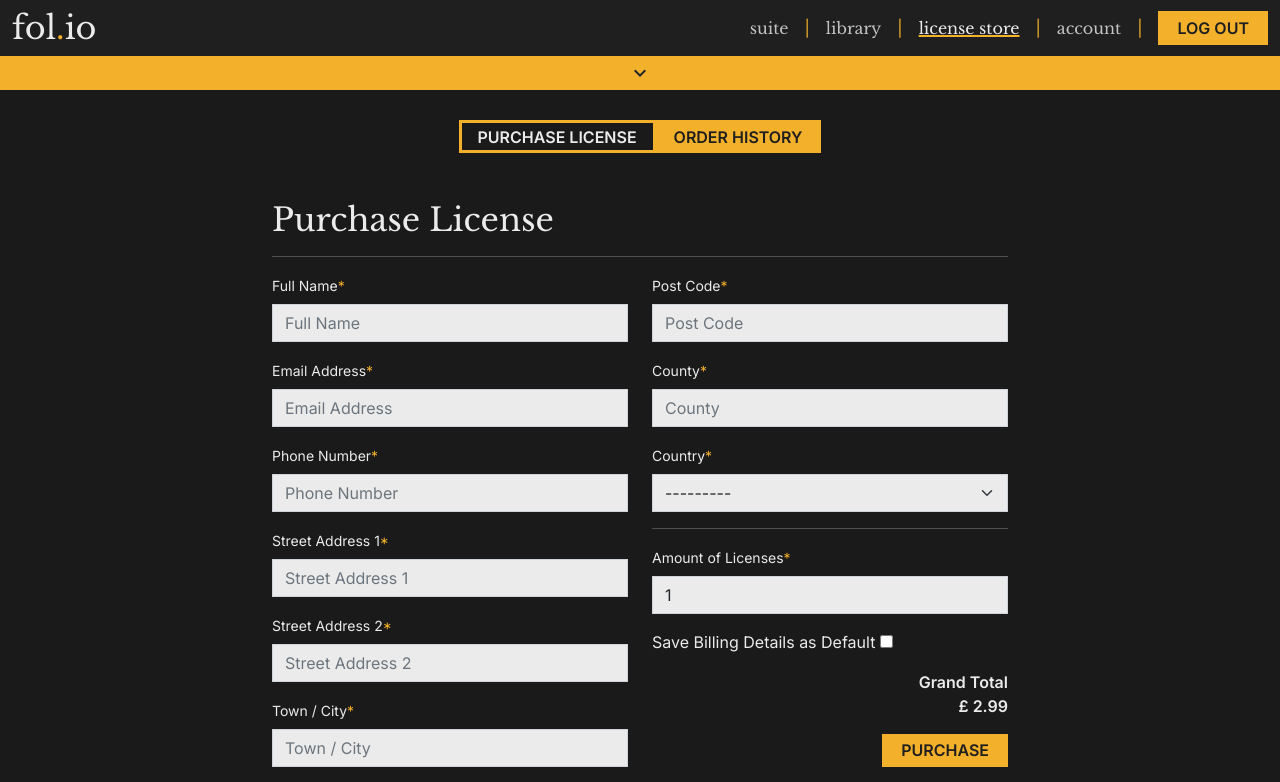
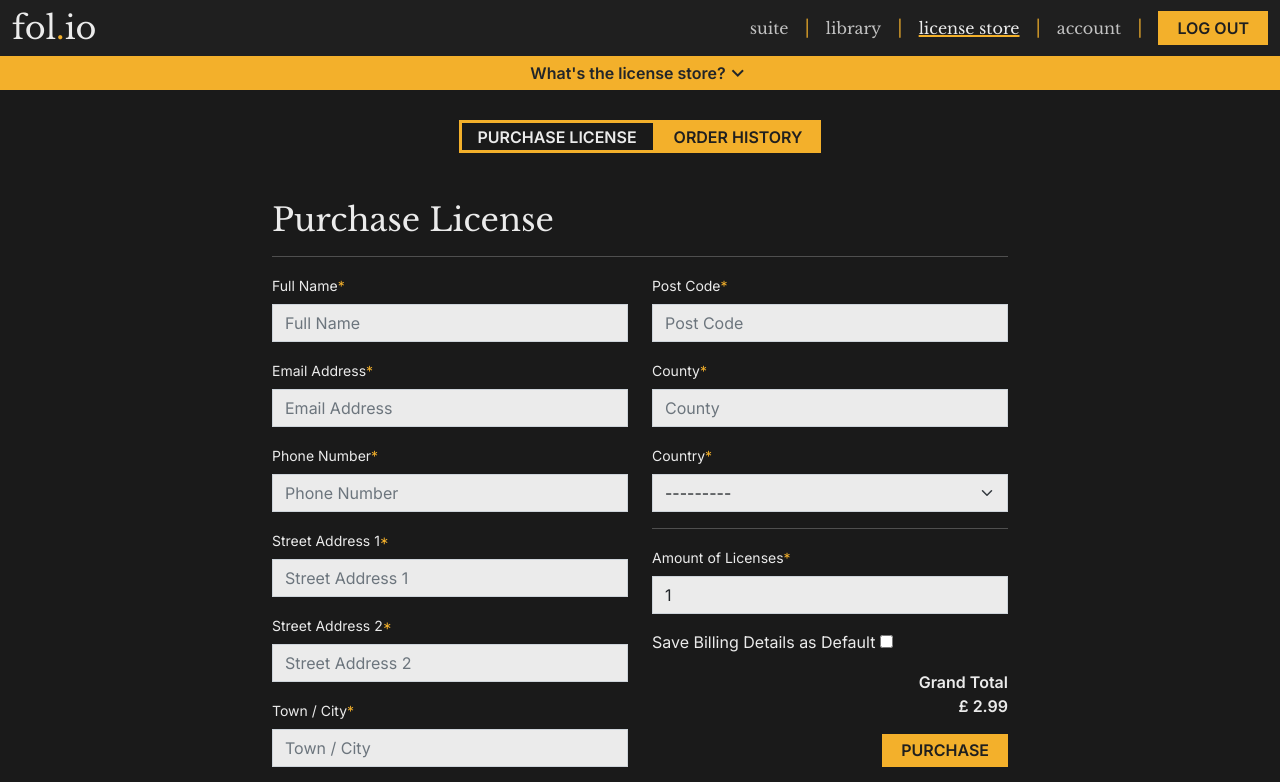
Before and after one commit to Code-Institute-Submissions/KieranSweeden-fol.io, a Django app: page /license/purchase/ in a window 1280 px wide. Shown: the top 782 px of the page. Run offline with Django 4.2, Linux system fonts and the light colour scheme; the visitor is signed in with stand-in values (Sample User, id 1); some libraries are stand-ins or nearby versions.

Commit message:
Add license store help content

```diff
--- /dev/null
+++ b/license/templates/license/includes/snippets/help_license_content.html
@@ -0,0 +1,3 @@
+<p>The <strong>license store</strong> is where you can <strong>purchase licenses</strong> which enable you to publish your folios to the outside world.</p>
+<p>After <strong>filling in</strong> and <strong>submitting the form</strong> within the <a href="{% url 'purchase_license' %}">purchase license page</a>, you'll be re-directed to <strong>Stripe</strong> to complete your license purchase.</p>
+<p>You can also view <strong>previous license purchases</strong> by navigating to the <a href="{% url 'order_history' %}">order history page</a>.</p>
--- a/license/templates/license/order_history.html
+++ b/license/templates/license/order_history.html
@@ -2,6 +2,12 @@
 {% load i18n %}
 
 {% block extra_title %}{% trans "Order History" %}{% endblock %}
+
+{% block help_question %}What's the license store?{% endblock %}
+{% block help_title %}What's the license store?{% endblock %}
+{% block help_desc %}
+    {% include './includes/snippets/help_license_content.html' %}
+{% endblock %}
 
 {% block header_title %}{% trans "Order History" %}{% endblock %}
 
--- a/license/templates/license/purchase_license.html
+++ b/license/templates/license/purchase_license.html
@@ -4,10 +4,15 @@
 {% load i18n %}
 
 {% block extra_js %}
-    <script defer src="{% static 'js/contact.js' %}"></script>
+<script defer src="{% static 'js/contact.js' %}"></script>
 {% endblock %}
+{% block extra_title %}{% trans "Purchase License" %}{% endblock %}
 
-{% block extra_title %}{% trans "Purchase License" %}{% endblock %}
+{% block help_question %}What's the license store?{% endblock %}
+{% block help_title %}What's the license store?{% endblock %}
+{% block help_desc %}
+    {% include './includes/snippets/help_license_content.html' %}
+{% endblock %}
 
 {% block header_title %}{% trans "Purchase License" %}{% endblock %}
 
--- a/license/templates/license/purchase_success.html
+++ b/license/templates/license/purchase_success.html
@@ -3,6 +3,12 @@
 {% load crispy_forms_tags %}
 
 {% block extra_title %}{% trans "Purchase Success" %}{% endblock %}
+
+{% block help_question %}What's the license store?{% endblock %}
+{% block help_title %}What's the license store?{% endblock %}
+{% block help_desc %}
+    {% include './includes/snippets/help_license_content.html' %}
+{% endblock %}
 
 {% block main_nav %}
     {% include 'includes/main-navs/internal-main-nav.html' with active_nav_link='license_store' %}
```
Also changed, not shown: library/templates/library/includes/snippets/help_library_content.html (+4 -7 lines).
